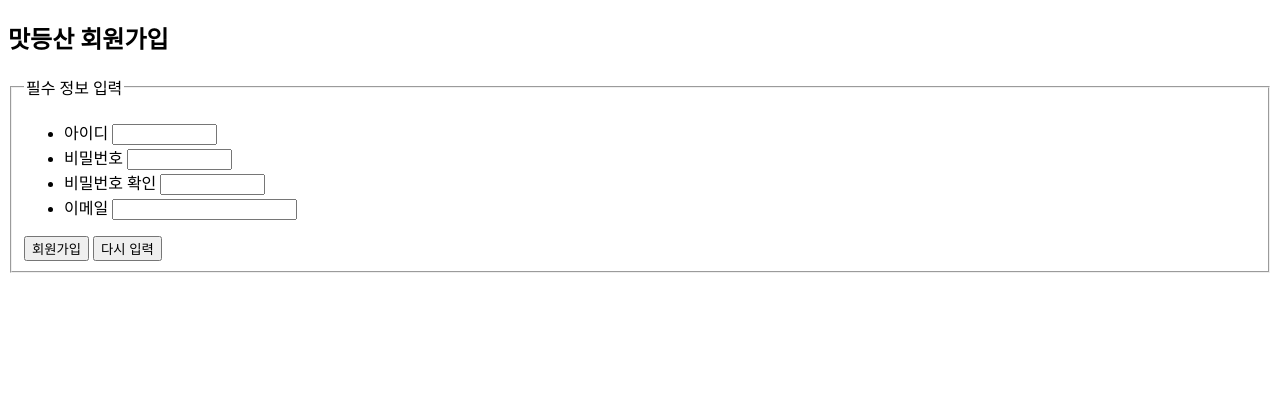
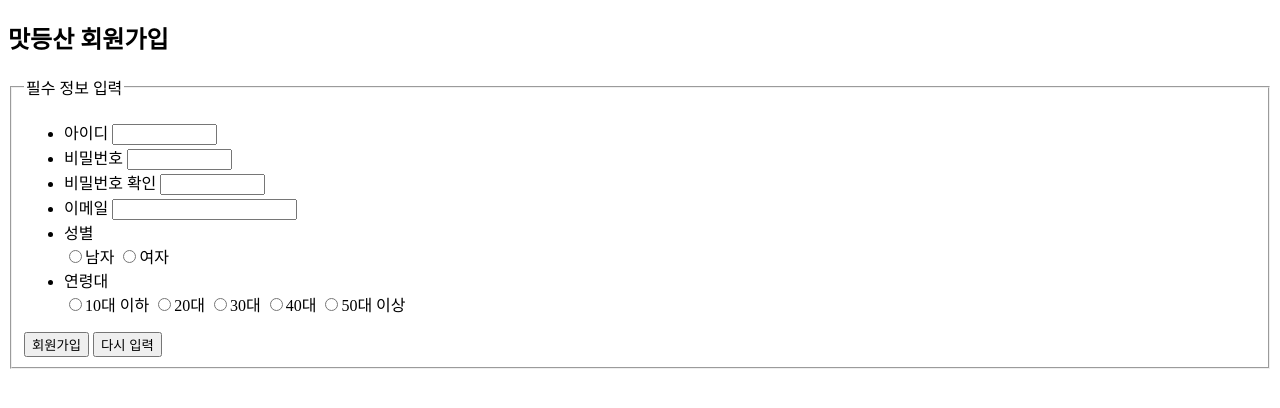
Before and after one commit to miracle3070/Matdungsan, a Django app: page /accounts/signup/ in a window 1280 px wide. Shown: the top 408 px of the page. Run offline with Django 3.2, Linux system fonts and the light colour scheme.

Commit message:
modified signup / added user detail page

```diff
--- a/accounts/templates/signup.html
+++ b/accounts/templates/signup.html
@@ -26,7 +26,25 @@
                 <li>
                     <label>이메일 <input type="email" name="user_email" size="20"></label>
                 </li>
+                <li>
+                    <label>성별</label>
+                    <br>
+                    <label><input type="radio" name="gender" value="남자">남자</label>
+                    <label><input type="radio" name="gender" value="여자">여자</label>
+                </li>
+                <li>
+                    <label>연령대</label>
+                    <br>
+                    <label><input type="radio" name="age_group" value="10">10대 이하 </label>
+                    <label><input type="radio" name="age_group" value="20">20대 </label>
+                    <label><input type="radio" name="age_group" value="30">30대 </label>
+                    <label><input type="radio" name="age_group" value="40">40대 </label>
+                    <label><input type="radio" name="age_group" value="50">50대 이상</label>
+                </li>
             </ul>
+            <input type="hidden" name="complete_count" value="0">
+            <input type="hidden" name="grade" value="등린이">
+
             <input type="submit" value="회원가입">
             <input type="reset" value="다시 입력">
         </fieldset>
--- a/accounts/urls.py
+++ b/accounts/urls.py
@@ -7,4 +7,5 @@ urlpatterns = [
     path('login/', views.login, name='login'),
     path('signup/', views.signup, name='signup'),
     path('logout/', views.logout, name='logout'),
+    path('loginInfo/', views.loginInfo, name="loginInfo"),
 ]
--- a/accounts/views.py
+++ b/accounts/views.py
@@ -2,6 +2,7 @@ from django.shortcuts import render, redirect, reverse
 from django.contrib.auth.models import User
 from django.contrib import auth
 from django.http import HttpResponseRedirect
+from .models import *
 
 # Create your views here.
 def login(request):
@@ -30,7 +31,17 @@ def signup(request):
                 username=request.POST['user_name'], password=request.POST['user_password1'],
                 email=request.POST['user_email']
             )
+            gender = request.POST['gender']
+            age_group = request.POST['age_group']
+            complete_count = request.POST['complete_count']
+            grade = request.POST['grade']
+            profile = Profile(user=user, gender=gender, age_group=age_group, complete_count=complete_count, grade=grade)
+            profile.save()
+
             auth.login(request, user)
             return redirect('index')
         return render(request, 'signup.html')
     return render(request, 'signup.html')
+
+def loginInfo(request):
+    return render(request, "loginInfo.html")
--- a/pageapp/templates/index.html
+++ b/pageapp/templates/index.html
@@ -19,6 +19,7 @@
     <h2>로그인 정보</h2>
     {% if user.is_authenticated %}
         <p>환영합니다, {{ user.username }}님! (로그인 완료)</p>
+        <a href="{% url 'accounts:loginInfo' %}">로그인 정보 조회</a>
     {% else %}
         <p>어서오세요, 먼저 로그인을 해주세요~</p>
     {% endif %}
```
Also changed, not shown: accounts/templates/loginInfo.html (added, +18 -0 lines).
